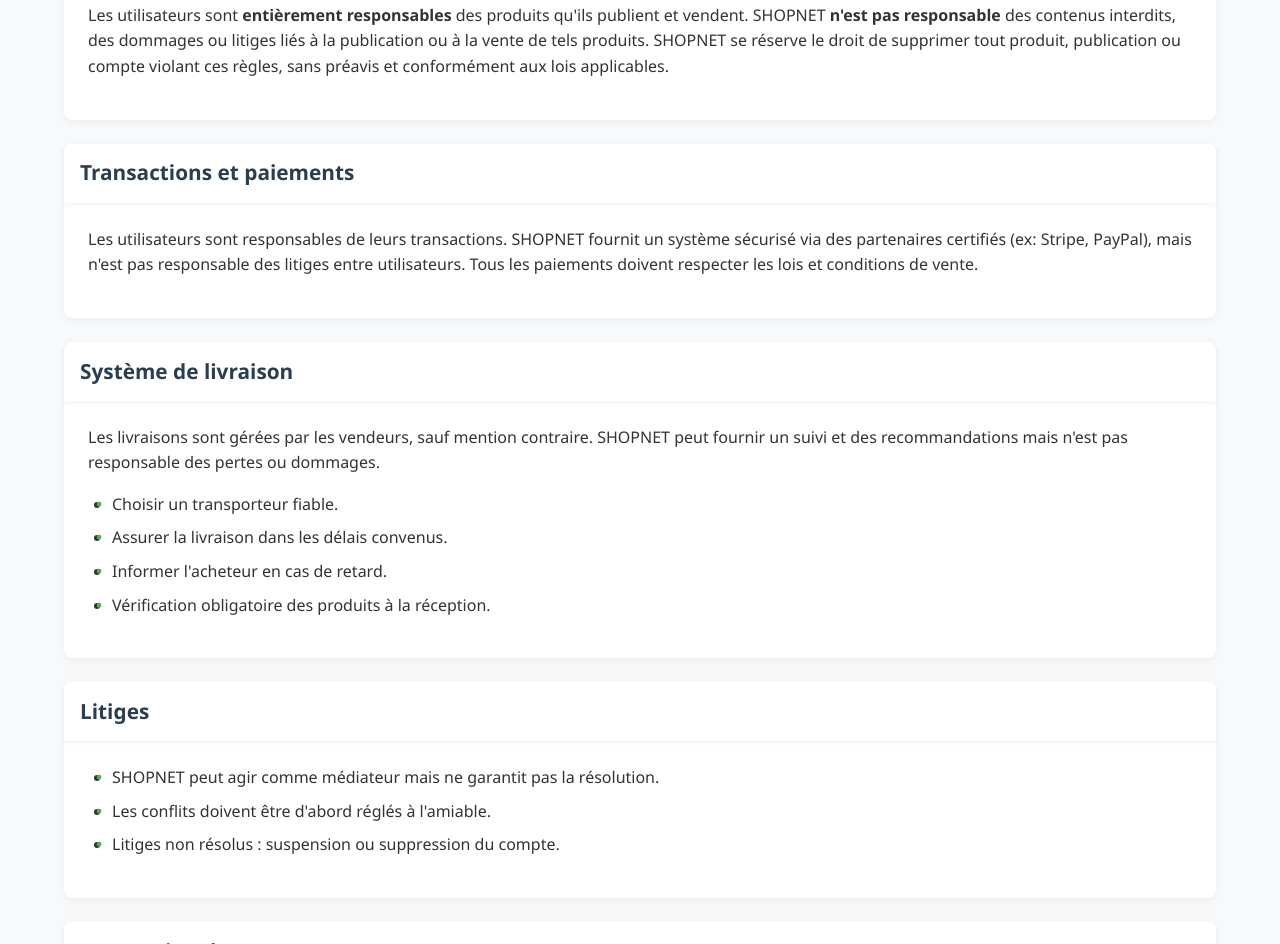
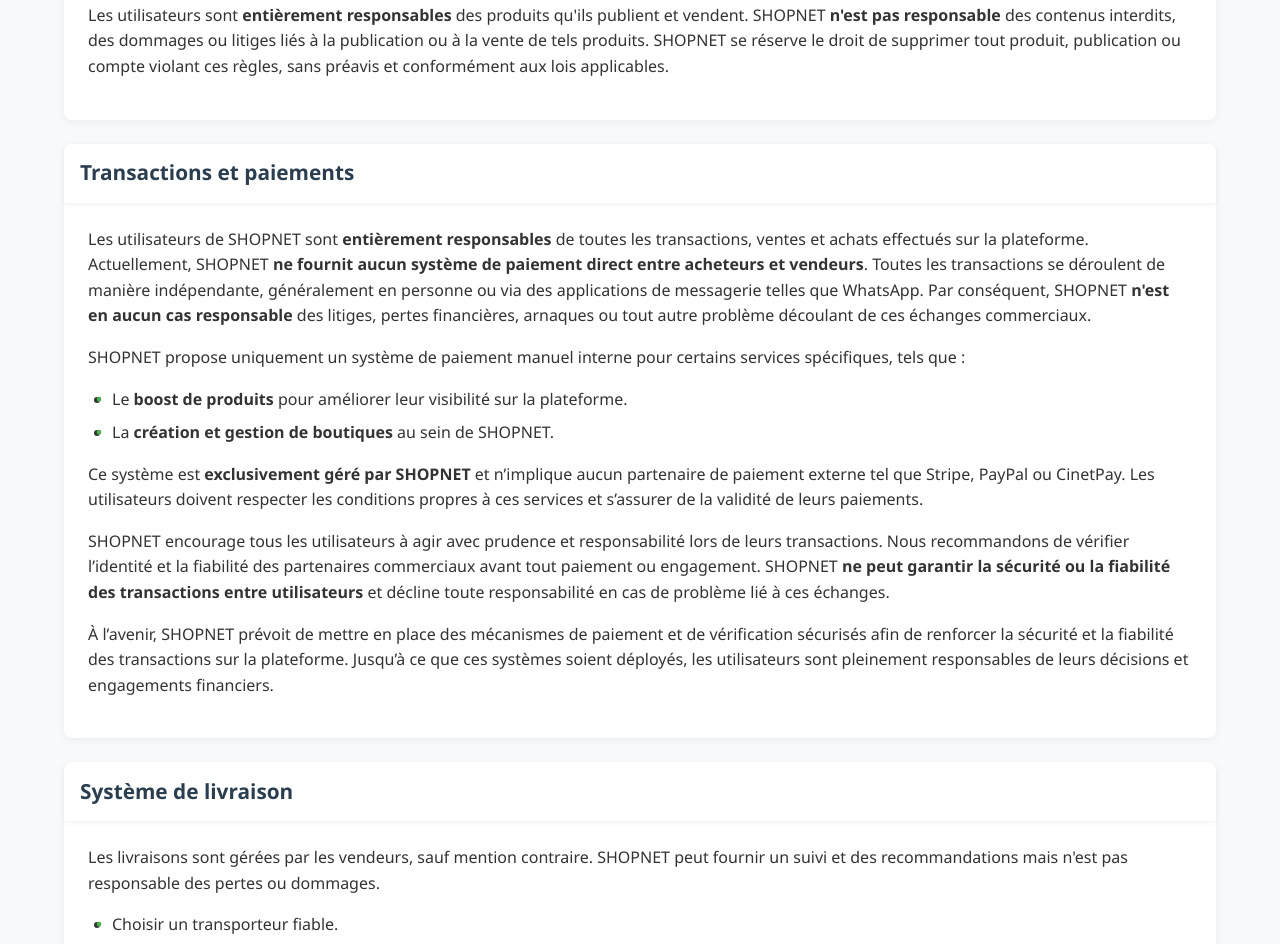
Before and after one commit to Entreprise-SHOPNET/SHOPNET-CONDITION, a plain HTML site: page presentation.html in a window 1280 px wide. Shown: the part 1720-2664 px from the top of the page. Drawn offline with Linux system fonts and the light colour scheme.

Commit message:
Update presentation.html

```diff
--- a/presentation.html
+++ b/presentation.html
@@ -80,10 +80,34 @@
       </section>
 
 
-        <section id="transactions">
-            <h2>Transactions et paiements</h2>
-            <p>Les utilisateurs sont responsables de leurs transactions. SHOPNET fournit un système sécurisé via des partenaires certifiés (ex: Stripe, PayPal), mais n'est pas responsable des litiges entre utilisateurs. Tous les paiements doivent respecter les lois et conditions de vente.</p>
-        </section>
+<section id="transactions">
+    <h2>Transactions et paiements</h2>
+    <p>
+        Les utilisateurs de SHOPNET sont <strong>entièrement responsables</strong> de toutes les transactions, ventes et achats effectués sur la plateforme.
+        Actuellement, SHOPNET <strong>ne fournit aucun système de paiement direct entre acheteurs et vendeurs</strong>.
+        Toutes les transactions se déroulent de manière indépendante, généralement en personne ou via des applications de messagerie telles que WhatsApp.
+        Par conséquent, SHOPNET <strong>n'est en aucun cas responsable</strong> des litiges, pertes financières, arnaques ou tout autre problème découlant de ces échanges commerciaux.
+    </p>
+    <p>
+        SHOPNET propose uniquement un système de paiement manuel interne pour certains services spécifiques, tels que :
+        <ul>
+            <li>Le <strong>boost de produits</strong> pour améliorer leur visibilité sur la plateforme.</li>
+            <li>La <strong>création et gestion de boutiques</strong> au sein de SHOPNET.</li>
+        </ul>
+        Ce système est <strong>exclusivement géré par SHOPNET</strong> et n’implique aucun partenaire de paiement externe tel que Stripe, PayPal ou CinetPay.
+        Les utilisateurs doivent respecter les conditions propres à ces services et s’assurer de la validité de leurs paiements.
+    </p>
+    <p>
+        SHOPNET encourage tous les utilisateurs à agir avec prudence et responsabilité lors de leurs transactions.
+        Nous recommandons de vérifier l’identité et la fiabilité des partenaires commerciaux avant tout paiement ou engagement.
+        SHOPNET <strong>ne peut garantir la sécurité ou la fiabilité des transactions entre utilisateurs</strong> et décline toute responsabilité en cas de problème lié à ces échanges.
+    </p>
+    <p>
+        À l’avenir, SHOPNET prévoit de mettre en place des mécanismes de paiement et de vérification sécurisés afin de renforcer la sécurité et la fiabilité des transactions sur la plateforme.
+        Jusqu’à ce que ces systèmes soient déployés, les utilisateurs sont pleinement responsables de leurs décisions et engagements financiers.
+    </p>
+</section>
+
 
         <section id="livraison">
             <h2>Système de livraison</h2>
```
